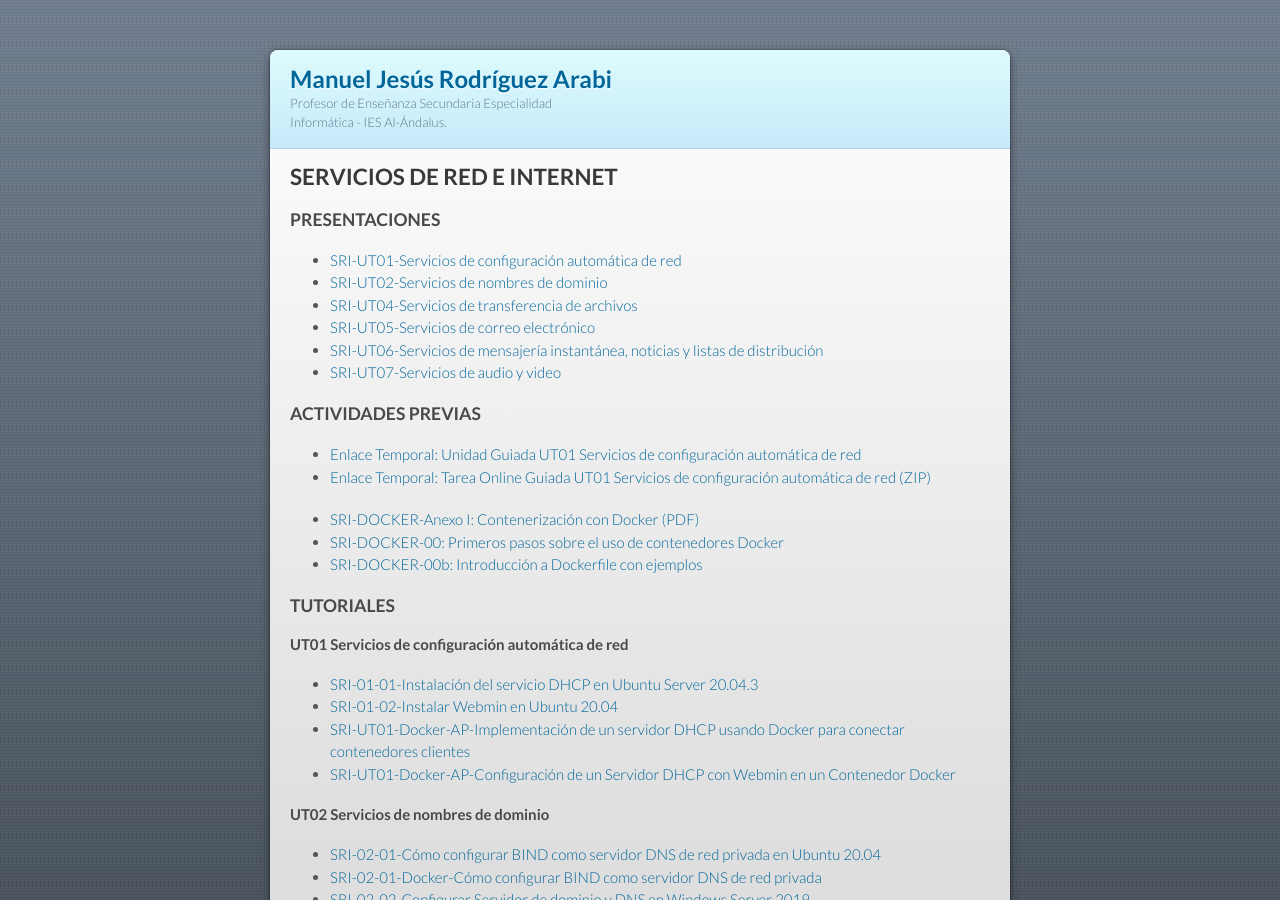
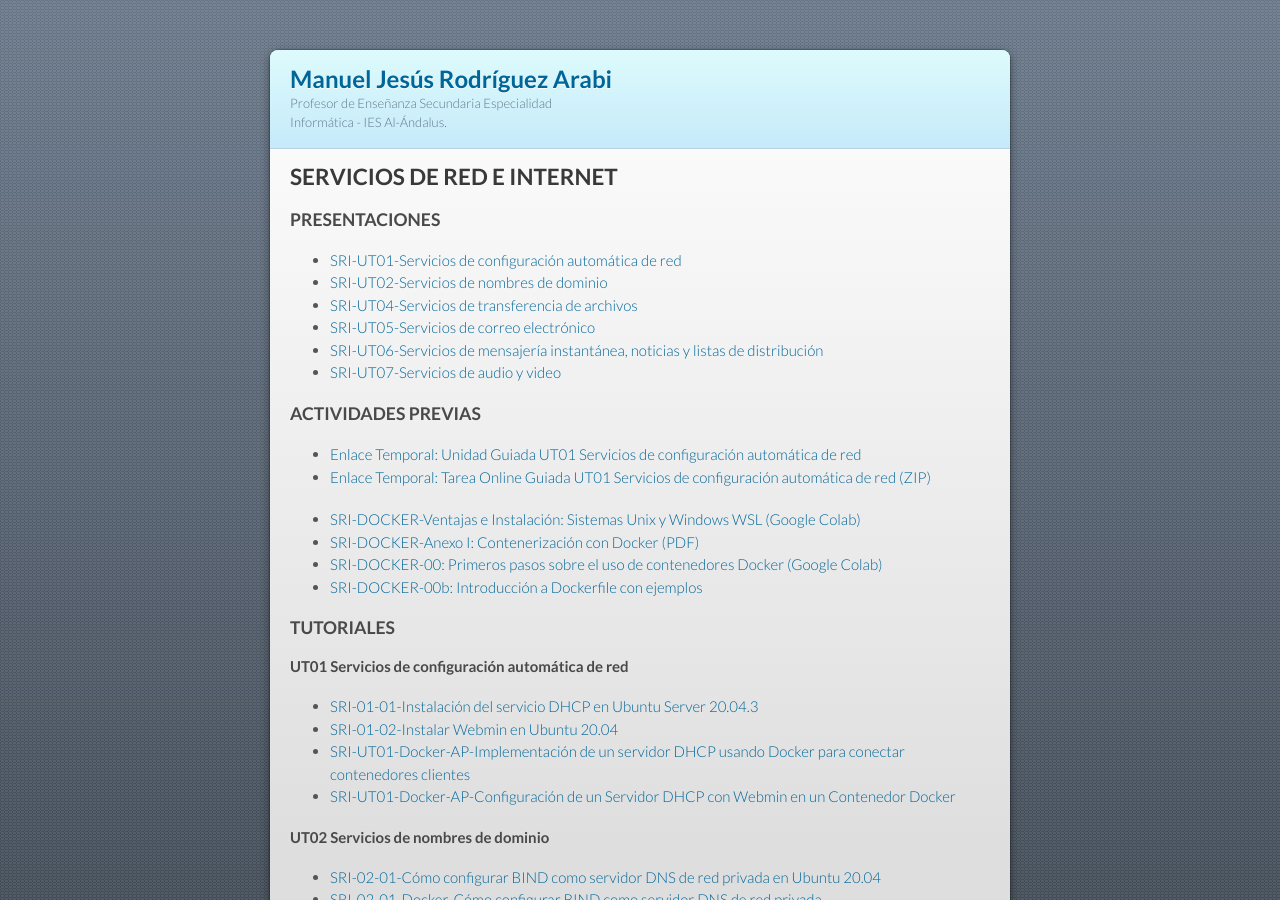
Before and after one commit to mrodara/mrodara.github.io, a Jekyll site: the page built from mods/sri.md, in a window 1280 px wide and 900 px high. Built offline with Jekyll 4.4.1, drawn with Linux system fonts in a browser that asks for light colours; our own code applies the rules of GitHub Pages for plain Markdown files.

Commit message:
feat: :art: Docker features vs VM and install guide
Docker featres vs VM and install guide

```diff
--- a/mods/sri.md
+++ b/mods/sri.md
@@ -18,8 +18,10 @@
 * [Enlace Temporal: Unidad Guiada UT01 Servicios de configuración automática de red](https://drive.google.com/file/d/1FQKUd9JK7yA7SeIIv6OLzZkueXkox7Y-/view?usp=sharing)
 * [Enlace Temporal: Tarea Online Guiada UT01 Servicios de configuración automática de red (ZIP)](../documentos/SRI_TareaOnline_UT01_2025_26.zip)
 
+
+* [SRI-DOCKER-Ventajas e Instalación: Sistemas Unix y Windows WSL (Google Colab)](https://colab.research.google.com/drive/17HdLEz5saQaJdnzsYOVEgsdgZpiuggtx?usp=sharing)
 * [SRI-DOCKER-Anexo I: Contenerización con Docker (PDF)](https://drive.google.com/file/d/1JgureFHyeZGuw3sSqtp1R870MARzKQdj/view?usp=sharing)
-* [SRI-DOCKER-00: Primeros pasos sobre el uso de contenedores Docker](https://docs.google.com/document/d/1Ar56A3TAsRUStlgyJqQGLFvDRfHiRuXlW8A49zJ7ZQk/edit?usp=sharing)
+* [SRI-DOCKER-00: Primeros pasos sobre el uso de contenedores Docker (Google Colab)](https://docs.google.com/document/d/1Ar56A3TAsRUStlgyJqQGLFvDRfHiRuXlW8A49zJ7ZQk/edit?usp=sharing)
 * [SRI-DOCKER-00b: Introducción a Dockerfile con ejemplos](https://docs.google.com/document/d/1xh-uRoFHHSU6pdjD-MoLA308rrI1IQrqdca1wjCs5r8/edit?usp=sharing)
 
 ### TUTORIALES
```
Also changed, not shown: 1 other file.
